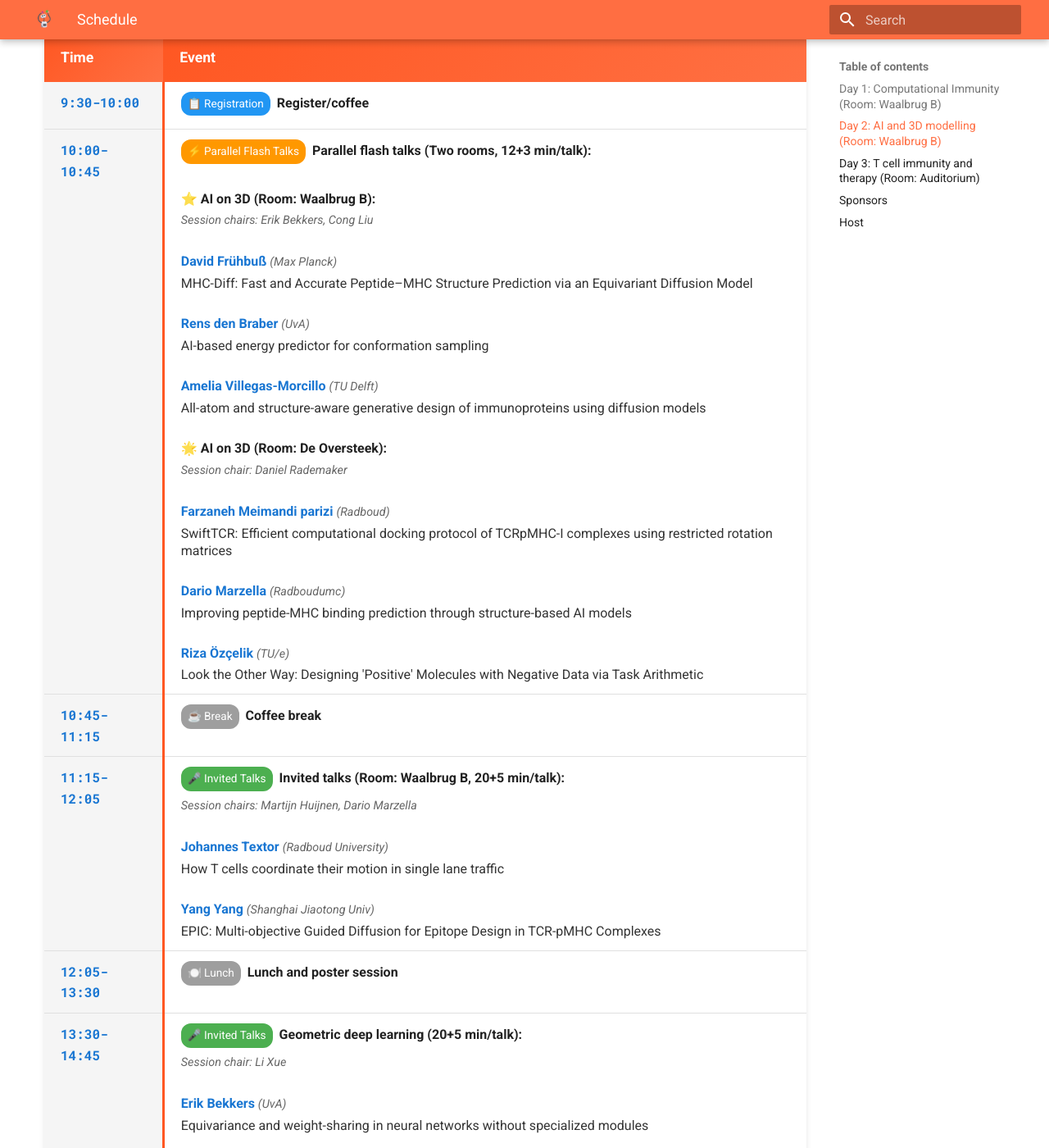
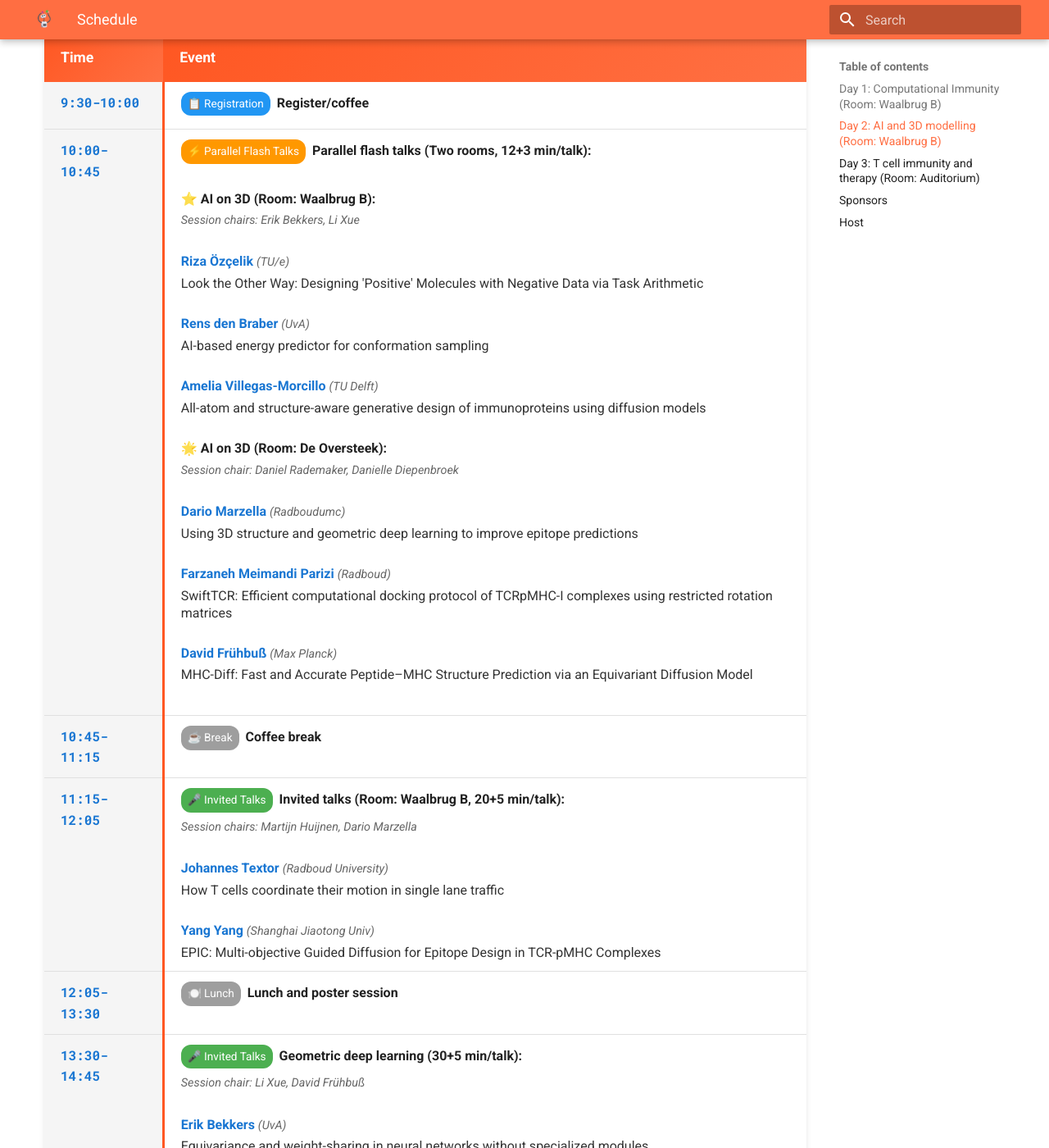
Before and after one commit to X-lab-3D/csi, an MkDocs documentation site: the page built from docs/schedule.md, in a window 1280 px wide and 1400 px high, scrolled down 1735 px. Shown: the whole window at 82% size. Built offline with MkDocs 1.6.1 and Material for MkDocs 9.7.7, drawn with Linux system fonts in a browser that asks for light colours; the version menu is left out; some of the changed text lies outside the part shown.

Commit message:
Rearrange schedule for latest updates

```diff
--- a/docs/schedule.md
+++ b/docs/schedule.md
@@ -68,7 +68,7 @@
 <div class="talk-title">Computer-aided Molecular Engineering</div>
 </div><br>
 <div class="talk-entry">
-<span class="speaker-name">Li Xue</span> <span class="speaker-affiliation">(Radboudumc)</span><br>
+<span class="speaker-name">Li Xue, Jan Aarts</span> <span class="speaker-affiliation">(Radboudumc)</span><br>
 <div class="talk-title">AI-boosted 3D modelling for cancer immunotherapy</div>
 </div>
 </td>
@@ -119,10 +119,10 @@
 <td>
 <span class="event-badge badge-flash">⚡ Parallel Flash Talks</span><strong>Parallel flash talks (Two rooms, 12+3 min/talk):</strong><br><br>
 <strong> ⭐ AI on 3D (Room: Waalbrug B):</strong><br>
-<span class="session-chair">Session chairs: Erik Bekkers, Cong Liu</span><br><br>
+<span class="session-chair">Session chairs: Erik Bekkers, Li Xue</span><br><br>
 <div class="talk-entry">
-<span class="speaker-name">David Frühbuß</span> <span class="speaker-affiliation">(Max Planck)</span><br>
-<div class="talk-title">MHC-Diff: Fast and Accurate Peptide–MHC Structure Prediction via an Equivariant Diffusion Model</div>
+<span class="speaker-name">Riza Özçelik</span> <span class="speaker-affiliation">(TU/e)</span><br>
+<div class="talk-title">Look the Other Way: Designing 'Positive' Molecules with Negative Data via Task Arithmetic</div>
 </div><br>
 <div class="talk-entry">
 <span class="speaker-name">Rens den Braber</span> <span class="speaker-affiliation">(UvA)</span><br>
@@ -133,19 +133,20 @@
 <div class="talk-title">All-atom and structure-aware generative design of immunoproteins using diffusion models</div>
 </div><br>
 <strong> 🌟 AI on 3D (Room: De Oversteek):</strong><br>
-<span class="session-chair">Session chair: Daniel Rademaker</span><br><br>
+<span class="session-chair">Session chair: Daniel Rademaker, Danielle Diepenbroek</span><br><br>
 <div class="talk-entry">
-<span class="speaker-name">Farzaneh Meimandi parizi</span> <span class="speaker-affiliation">(Radboud)</span><br>
+<span class="speaker-name">Dario Marzella</span> <span class="speaker-affiliation">(Radboudumc)</span><br>
+<div class="talk-title">Using 3D structure and geometric deep learning to improve epitope predictions
+</div>
+</div><br>
+<div class="talk-entry">
+<span class="speaker-name">Farzaneh Meimandi Parizi</span> <span class="speaker-affiliation">(Radboud)</span><br>
 <div class="talk-title">SwiftTCR: Efficient computational docking protocol of TCRpMHC-I complexes using restricted rotation matrices</div>
 </div><br>
 <div class="talk-entry">
-<span class="speaker-name">Dario Marzella</span> <span class="speaker-affiliation">(Radboudumc)</span><br>
-<div class="talk-title">Improving peptide-MHC binding prediction through structure-based AI models</div>
+<span class="speaker-name">David Frühbuß</span> <span class="speaker-affiliation">(Max Planck)</span><br>
+<div class="talk-title">MHC-Diff: Fast and Accurate Peptide–MHC Structure Prediction via an Equivariant Diffusion Model</div>
 </div><br>
-<div class="talk-entry">
-<span class="speaker-name">Riza Özçelik</span> <span class="speaker-affiliation">(TU/e)</span><br>
-<div class="talk-title">Look the Other Way: Designing 'Positive' Molecules with Negative Data via Task Arithmetic</div>
-</div>
 </td>
 </tr>
 <tr>
@@ -174,20 +175,20 @@
 <tr>
 <td class="time-cell">13:30-14:45</td>
 <td>
-<span class="event-badge badge-invited">🎤 Invited Talks </span><strong>Geometric deep learning (20+5 min/talk):</strong><br>
-<span class="session-chair">Session chair: Li Xue</span><br><br>
+<span class="event-badge badge-invited">🎤 Invited Talks </span><strong>Geometric deep learning (30+5 min/talk):</strong><br>
+<span class="session-chair">Session chair: Li Xue, David Frühbuß </span><br><br>
 <div class="talk-entry">
 <span class="speaker-name">Erik Bekkers</span> <span class="speaker-affiliation">(UvA)</span><br>
 <div class="talk-title">Equivariance and weight-sharing in neural networks without specialized modules</div>
 </div><br>
 <div class="talk-entry">
-<span class="speaker-name">Artem Moskalev</span> <span class="speaker-affiliation">(Johnson&Johnson)</span><br>
-<div class="talk-title">Language and Geometry models for RNA</div>
+<span class="speaker-name">Artem Moskalev</span> <span class="speaker-affiliation">(Johnson&Johnson)</span>
+<!-- <div class="talk-title">Language and Geometry models for RNA</div>
 </div><br>
 <div class="talk-entry">
 <span class="speaker-name">Cong Liu</span> <span class="speaker-affiliation">(UvA)</span><br>
 <div class="talk-title">Geometric Modelling with Clifford Algebra for Molecules and Proteins</div>
-</div>
+</div> -->
 </td>
 </tr>
 <tr>
@@ -215,7 +216,9 @@
 </tr>
 <tr>
 <td class="time-cell">17:15-19:15</td>
-<td><span class="event-badge badge-social">🚶‍♀️ Outing</span><strong>Outing - Historical walk of Nijmegen (starting point: Central Station Nijmegen)</strong></td>
+<td><span class="event-badge badge-social">🚶‍♀️ Outing</span><strong>Outing - Historical walk of Nijmegen (starting point: Central Station Nijmegen)</strong><br>
+<span class="session-chair">Sponsored by Byondis</span>
+</td>
 </tr>
 <tr>
 <td class="time-cell">19:30</td>
@@ -242,7 +245,7 @@
 <td class="time-cell">10:00-11:30</td>
 <td>
 <span class="event-badge badge-invited">🎤 Invited Talks</span><strong>Invited speakers (25+5 min/talk):</strong><br>
-<span class="session-chair">Session chairs: Mark Gorris, to be confirmed</span><br><br>
+<span class="session-chair">Session chairs: Mark Gorris, Asima Abidi</span><br><br>
 <div class="talk-entry">
 <span class="speaker-name">Heather Melichar</span> <span class="speaker-affiliation">(McGill)</span><br>
 <div class="talk-title">Predicting T cell responses from intracellular calcium dynamics</div>
@@ -265,7 +268,7 @@
 <td class="time-cell">13:00-14:30</td>
 <td>
 <span class="event-badge badge-invited">🎤 Invited Talks</span><strong>Invited speakers (25+5 min/talk):</strong><br>
-<span class="session-chair">Session chairs: to be confirmed</span><br><br>
+<span class="session-chair">Session chairs: Heather Melichar, Sonja Buschow</span><br><br>
 <div class="talk-entry">
 <span class="speaker-name">Mark Gorris</span> <span class="speaker-affiliation">(Radboudumc)</span><br>
 <div class="talk-title">Induction of Frameshift-specific T cells through Dendritic Cell Vaccination in Lynch Syndrome and CMMRD</div>
@@ -288,7 +291,7 @@
 <td class="time-cell">15:00-16:15</td>
 <td>
 <span class="event-badge badge-invited">🎤 Invited Talks</span><strong>Invited speakers (20+5 min/talk):</strong><br>
-<span class="session-chair">Session chairs: to be confirmed</span><br><br>
+<span class="session-chair">Session chairs: Farzaneh Meimandi Parizi, Mike Claassens</span><br><br>
 <div class="talk-entry">
 <span class="speaker-name">Alexandre Bonvin</span> <span class="speaker-affiliation">(Utrecht University)</span><br>
 <div class="talk-title">AI and physics-based integrative modelling of immune complexes</div>
@@ -311,7 +314,7 @@
 <td class="time-cell">16:45-17:30</td>
 <td>
 <span class="event-badge badge-flash">⚡ Flash Talks</span><strong>Flash talks (12+3 min/talk):</strong><br>
-<span class="session-chair">Session chairs: to be confirmed</span><br><br>
+<span class="session-chair">Session chairs: Raquel Cuella Martin, Gerty Schreibelt</span><br><br>
 <div class="talk-entry">
 <span class="speaker-name">Thomas Kuilman</span> <span class="speaker-affiliation">(AstraZeneca)</span><br>
 <div class="talk-title">Establisment of a TCR Discovery Platform to support building ML models that predict TCR characteristics</div>
```
